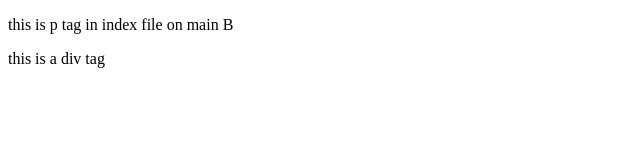
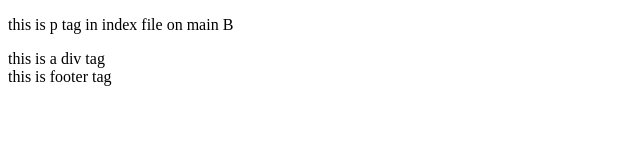
Before and after one commit to badheisenberg/push_rej, a plain HTML site: page index.html in a window 1280 px wide. Shown: the whole page, without its empty margins (0-640 px from the left). Drawn offline with Linux system fonts and the light colour scheme.

Commit message:
add footer tag in index file on main B

```diff
--- a/index.html
+++ b/index.html
@@ -11,5 +11,8 @@
     <div>
         this is a div tag
     </div>
+    <footer>
+        this is footer tag
+    </footer>
 </body>
 </html>
```
